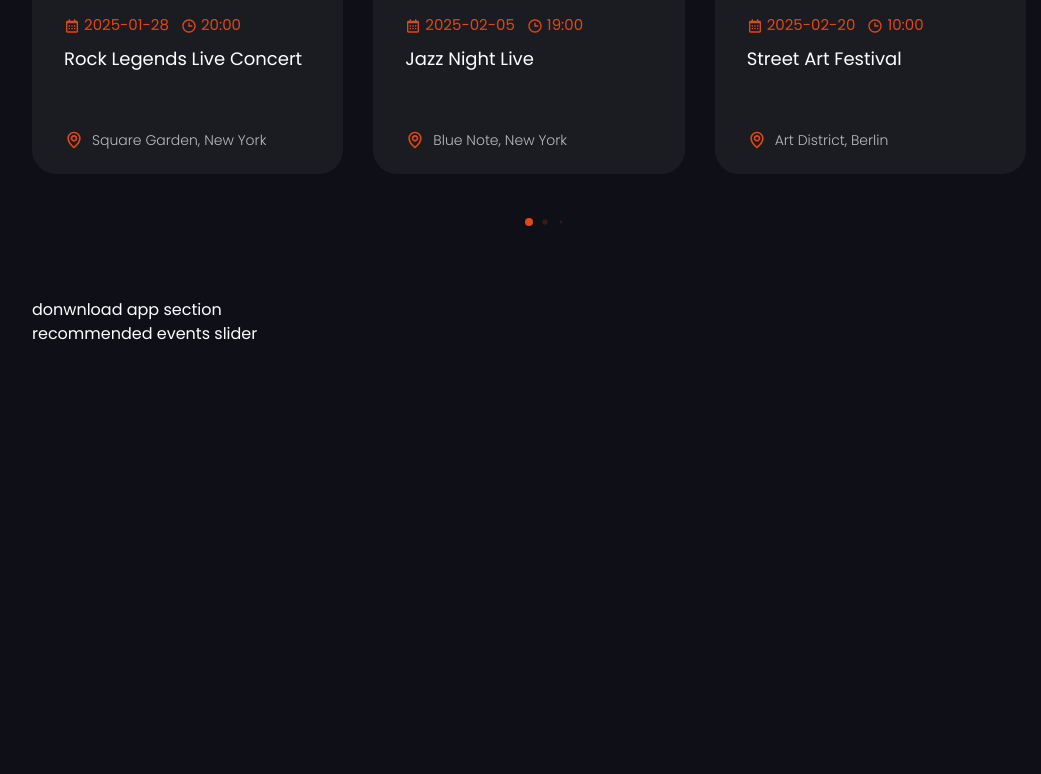
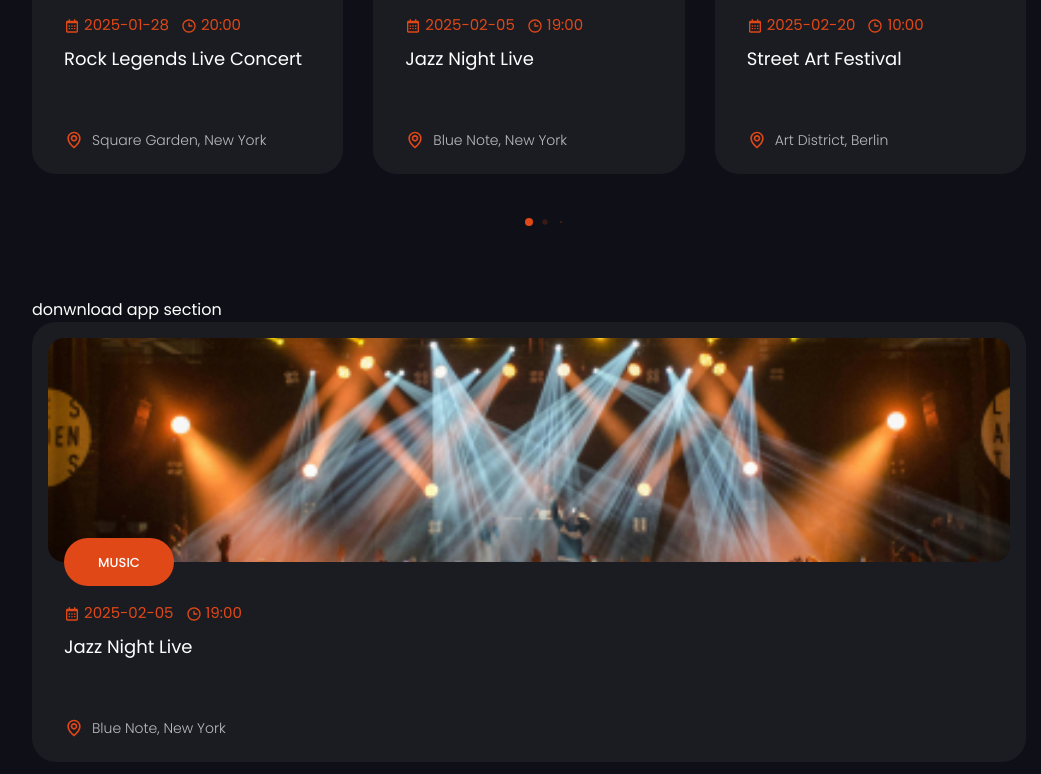
Before and after one commit to Jisap/next15-events, a Next.js app: page / in a window 1280 px wide. Shown: the part 1428-2202 px from the top of the page, without its empty margins (111-1152 px from the left). Before the commit the page ends 1774 px from the top, so only its background shows below. Built offline with nearby package versions, Linux system fonts and the light colour scheme; data requests are answered from the project's data file.

Commit message:
Add RecommendedEvents component with Swiper integration for displaying recommended events

```diff
--- a/app/page.jsx
+++ b/app/page.jsx
@@ -2,6 +2,7 @@
 
 import EventList from "@/components/Events/EventList"
 import Hero from "@/components/Hero"
+import RecommendedEvents from "@/components/RecommendedEvents"
 import Searchbar from "@/components/Searchbar/searchbar"
 import UpcomingEvents from "@/components/UpcomingEvents"
 import { EventContext } from "@/context/EventContext"
@@ -29,9 +30,7 @@ const { showEventList } = useContext(EventContext);
             <div>
               donwnload app section
             </div>
-            <div>
-              recommended events slider
-            </div>
+            <RecommendedEvents />
           </div>
         </div>
       )}
--- /dev/null
+++ b/components/RecommendedEvents.jsx
@@ -0,0 +1,45 @@
+"use client"
+
+import { useContext } from "react"
+import { EventContext } from "@/context/EventContext"
+
+import { Swiper, SwiperSlide } from "swiper/react"
+import "swiper/css"
+import "swiper/css/pagination"
+import { Pagination } from "swiper/modules"
+import Link from "next/link"
+import Event from "./Events/Event"
+import SkeletonGrid from "./SkeletonGrid"
+
+
+
+const RecommendedEvents = () => {
+
+  const { events } = useContext(EventContext);
+
+  const filterRecommendedEvents = events.filter(
+      (event) => event.recommended === true
+  )
+
+  return (
+    <div>
+      {filterRecommendedEvents.length > 0
+        ? (
+          <Swiper className="w-full h-[500px]">
+            {filterRecommendedEvents.map((event, index) => (
+              <SwiperSlide key={index}>
+                <Link href="">
+                  <Event event={event} />
+                </Link>
+              </SwiperSlide>
+            ))}
+          </Swiper>
+        ):(
+          <SkeletonGrid itemCount={4}/>
+        )
+      }
+    </div>
+  )
+}
+
+export default RecommendedEvents
```
